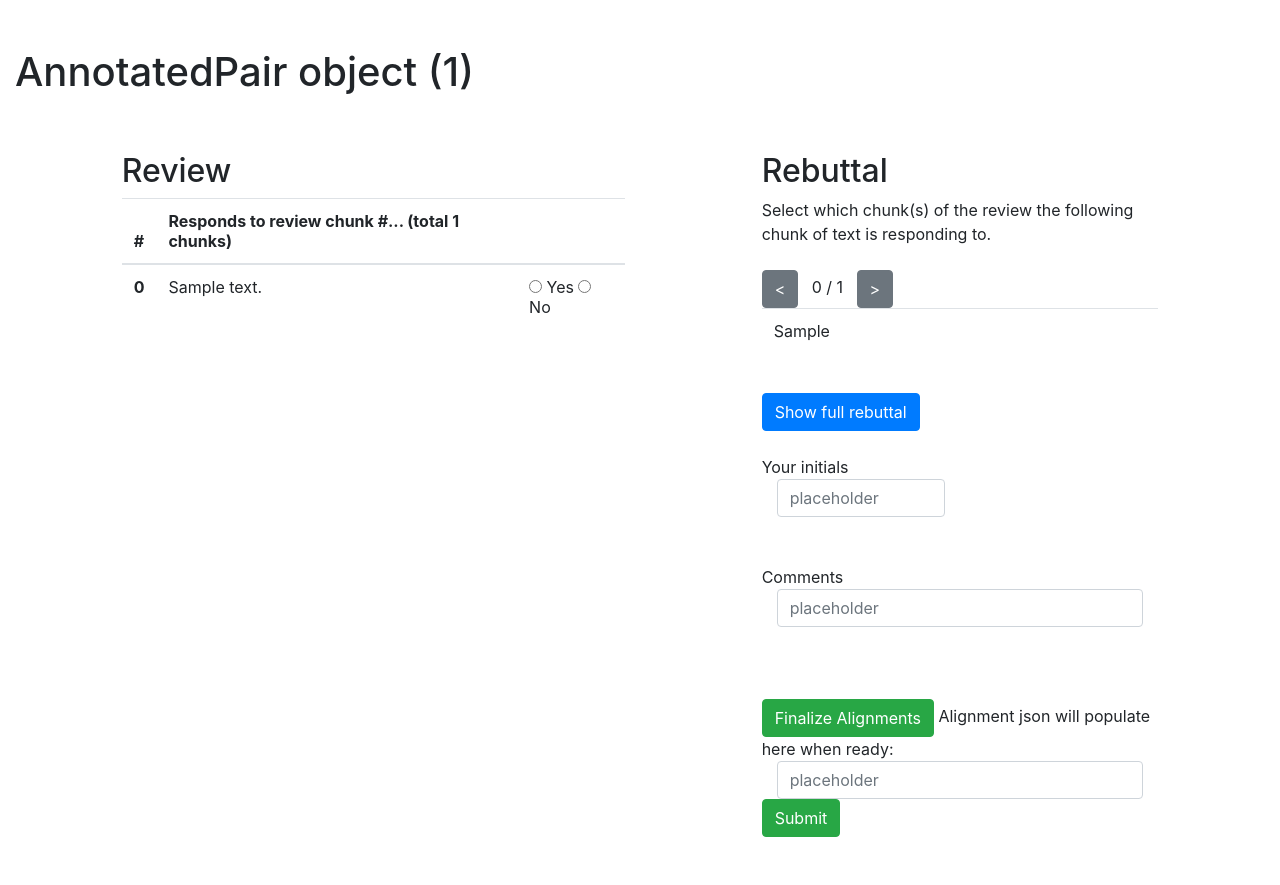
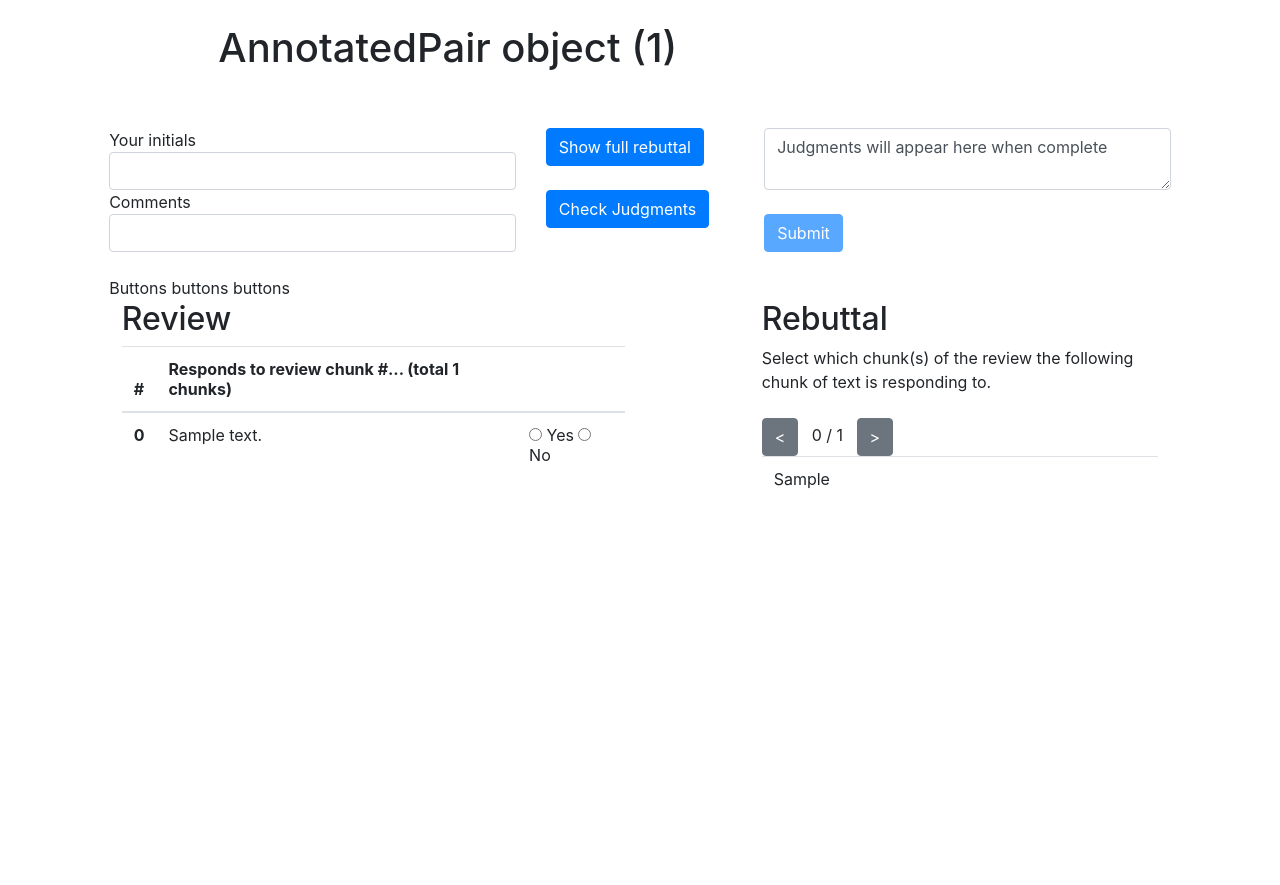
Before and after one commit to nnkennard/rd-annotator, a Django app: template rdasite/alignments/templates/alignments/detail.html in a window 1280 px wide. After the commit the page ends 489 px from the top, so only its background shows below. Run offline with Django 3.2, Linux system fonts and the light colour scheme; tables that the repository leaves empty hold one stand-in row (values such as "Sample post"); the template is opened without the code that fills it: values that come from a table or form of the project are taken from there, most other values are stand-ins (such as "Sample title", 1, 10 or a date in 2020); some libraries are stand-ins or nearby versions.

Commit message:
website done except form submission

```diff
--- a/rdasite/alignments/templates/alignments/detail.html
+++ b/rdasite/alignments/templates/alignments/detail.html
@@ -11,15 +11,35 @@
 <script src='https://cdnjs.cloudflare.com/ajax/libs/jquery/3.5.1/jquery.min.js'></script>
 <script src='https://cdnjs.cloudflare.com/ajax/libs/twitter-bootstrap/4.5.2/js/bootstrap.min.js'></script>
 <script src='https://cdnjs.cloudflare.com/ajax/libs/popper.js/2.4.4/umd/popper.min.js'></script>
-<body onload="switchTab(-1, 1, 1)">
+<body onload="hello({{ review | length }}, {{ rebuttal | length }})">
+   <div class="row">
+      <div class="col-md-8 offset-2"> <br /> <h1> {{ paper_title }} </h1> </div>
+   </div>
+      <br />
+      <br />
+   <div class="row">
+      <div class="col-4 offset-1">
+         Your initials
+         <input id="initials" type="text" class="form-control input-md">
+         Comments
+         <input id="comments" type="text" class="form-control input-md"><br />
+         Buttons buttons buttons
+      </div>
+      <div class="col-2">
+         <button id="singlebutton" name="singlebutton" class="btn btn-primary" data-toggle="modal" data-target="#myModal">Show full rebuttal</button> <br /> <br />
+         <button id="generate" name="generate" class="btn btn-primary" onclick="generateJson({{ review | length }}, {{ rebuttal | length }})">Check Judgments</button>
+
+      </div>
+      <div class="col-4">
+         <textarea id="jsonBox" class="form-control">Judgments will appear here when complete</textarea> <br />
+         <button id="submitBtn" name="submit" class="btn btn-primary" onclick="doSubmit()" disabled>Submit</button>
+      </div>
+
+      </div>
+
    {% for rebuttal_chunk in rebuttal %}
    <div class="tab">
       <div class="container-fluid">
-         <br />
-         <br />
-         <h1> {{ paper_title }} </h1>
-         <br />
-         <br />
          <div class="row">
             <div class="col-5 offset-1">
                <h2>Review</h2>
@@ -64,27 +84,7 @@
                   </tbody>
                </table>
                <br />
-               <button id="singlebutton" name="singlebutton" class="btn btn-primary" data-toggle="modal" data-target="#myModal">Show full rebuttal</button>
-               <br />
-               <br />
-               Your initials <br />
-               <div class="col-md-6">
-                  <input id="initials" name="textinput" type="text" placeholder="placeholder" class="form-control input-md">
-               </div>
                <br /> <br />
-               Comments <br />
-               <div class="col-md-12">
-                  <input id="comments" name="textinput" type="text" placeholder="placeholder" class="form-control input-md">
-               </div>
-               <br /> <br /> <br />
-               <button id="generate" name="geberate" class="btn btn-success" onclick="generateJson()">Finalize Alignments</button>
-
-               Alignment json will populate here when ready:
-               <div class="col-md-12">
-                  <input id="jsonbox" name="textinput" type="text" placeholder="placeholder" class="form-control input-md">
-               </div>
-               <button id="submit" name="submit" class="btn btn-success">Submit</button>
-               <br /> <br /> <br />
             </div>
          </div>
       </div>
--- a/rdasite/rdasite/settings.py
+++ b/rdasite/rdasite/settings.py
@@ -25,8 +25,7 @@ SECRET_KEY = 'dcj1$uzq0j*^ya(d3wcgbd$nd1zk=uz+ua%c=ojn+@lvz8pr=8'
 # SECURITY WARNING: don't run with debug turned on in production!
 DEBUG = True
 
-ALLOWED_HOSTS = ["64847a3d9fa2.ngrok.io", 'localhost', "80125e35626f.ngrok.io",
-        "127.0.0.1"]
+ALLOWED_HOSTS = ["8850fce346e0.ngrok.io", 'localhost', "127.0.0.1"]
 
 
 # Application definition
--- a/rdasite/static/index.js
+++ b/rdasite/static/index.js
@@ -1,23 +1,68 @@
 switchTab(-1, 1, 1); // Display the first tab
+document.getElementById("submitBtn").disabled="true";
+window.annotation_map = {}
+
+function hello(review_length, rebuttal_length) {
+    for (const rebuttal_idx of Array(rebuttal_length).keys()) {
+        window.annotation_map[rebuttal_idx] = {}
+        for (const review_idx of Array(review_length).keys()) {
+            window.annotation_map[rebuttal_idx][review_idx] = null;
+        }
+    }
+}
 
 function switchTab(current_tab, total_tabs, direction) {
     new_tab = (current_tab + direction + total_tabs) % total_tabs;
     var tabs = document.getElementsByClassName("tab");
-  if(current_tab > -1) {
+    if (current_tab > -1) {
         tabs.item(current_tab).style.display = "none";
     }
     tabs.item(new_tab).style.display = "block";
-  //currentTab = newTab;
+    document.getElementById("submitBtn").disabled="true";
 }
 
-function handleClick(rebuttal_idx, review_idx, value){
+function handleClick(rebuttal_idx, review_idx, value) {
     chunk_id = rebuttal_idx + "-" + review_idx;
-  console.log(chunk_id)
     relevant_row = document.getElementById("reviewrow_" + chunk_id)
 
-  if(value == 1){
-    relevant_row.className="table-success";
+    if (value == 1) {
+        relevant_row.className = "table-success";
+        window.annotation_map[rebuttal_idx][review_idx] = true;
+
     } else {
-    relevant_row.className="table-secondary";
+        relevant_row.className = "table-secondary";
+        window.annotation_map[rebuttal_idx][review_idx] = false;
+
     }
 }
+
+function generateJson(review_length, rebuttal_length) {
+    console.log("Trying to finalize")
+    missing_annotations = Array();
+    for (const rebuttal_idx of Array(rebuttal_length).keys()) {
+        for (const review_idx of Array(review_length).keys()) {
+            if (window.annotation_map[rebuttal_idx][review_idx] == null) {
+              console.log(rebuttal_idx)
+                missing_annotations.push(Array(rebuttal_idx, review_idx))
+            }
+        }
+    }
+    if (missing_annotations.length == 0){
+      submitButton = document.getElementById("submitBtn");
+      submitButton.removeAttribute("disabled");
+      document.getElementById("jsonBox").innerHTML = JSON.stringify(window.annotation_map)
+      alert("Good to go! Please review then submit")
+    } else {
+      console.log("Missing some judgments")
+      alert_string = "Missing judgments for:"
+      for(const indices of missing_annotations){
+        alert_string += "\nRebuttal chunk " + indices[0] + " and review chunk " + indices[1]
+      }
+      alert(alert_string)
+    }
+
+}
+
+function doSubmit(){
+  alert("Submitted");
+}
```
Lines whose indentation alone changed are shown as unchanged.
